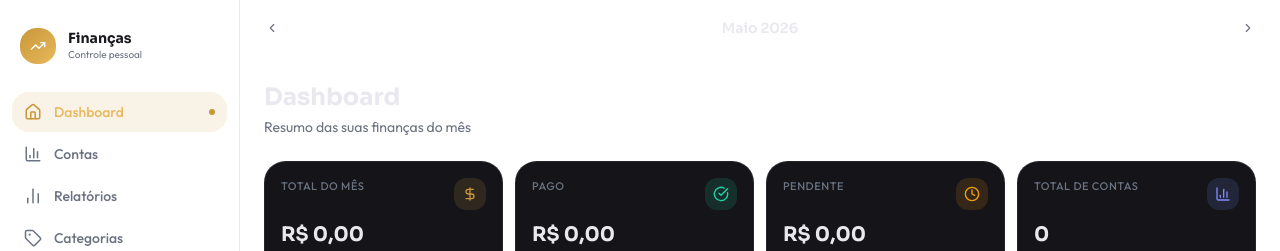
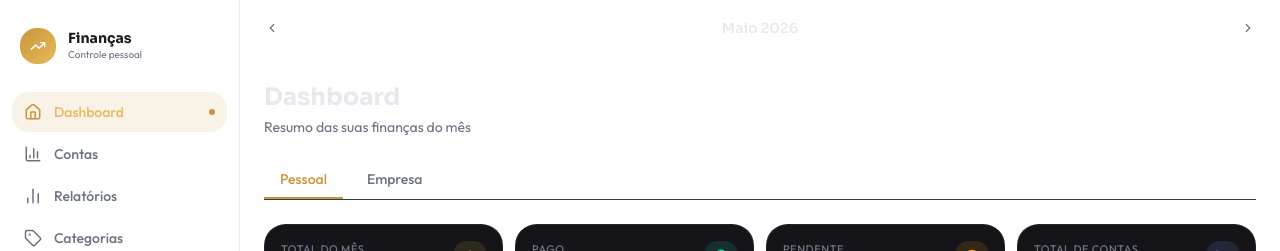
Before and after one commit to mdoliveiira/APP-DE-CONTROLE-FINANCEIRO, a Next.js app: page /dashboard in a window 1280 px wide. Shown: the top 251 px of the page. Built offline with nearby package versions, Linux system fonts and the light colour scheme; no server answers; the database is empty.

Commit message:
Add Pessoal/Empresa tabs to dashboard and expenses page with entity_type filtering

```diff
--- a/src/app/(app)/dashboard/page.tsx
+++ b/src/app/(app)/dashboard/page.tsx
@@ -4,13 +4,14 @@ import { SummaryCards } from '@/components/dashboard/SummaryCards';
 import { ExpenseChart } from '@/components/dashboard/ExpenseChart';
 import { UpcomingBills } from '@/components/dashboard/UpcomingBills';
 import { BudgetProgress } from '@/components/dashboard/BudgetProgress';
-import type { Expense, Category, Budget } from '@/lib/types';
+import type { Expense, Category, Budget, EntityType } from '@/lib/types';
 import { addDays, isWithinInterval } from 'date-fns';
+import Link from 'next/link';
 
 export default async function DashboardPage({
   searchParams,
 }: {
-  searchParams: Promise<{ month?: string }>;
+  searchParams: Promise<{ month?: string; entity_type?: string }>;
 }) {
   const params = await searchParams;
   const supabase = await createClient();
@@ -19,18 +20,21 @@ export default async function DashboardPage({
   const now = new Date();
   const currentMonth = `${now.getFullYear()}-${String(now.getMonth() + 1).padStart(2, '0')}`;
   const month = params.month || currentMonth;
+  const entityType = (params.entity_type || 'pessoal') as EntityType;
 
   const { data: expenses } = await supabase
     .from('expenses')
     .select('*')
     .eq('user_id', user?.id)
     .eq('month', month)
+    .eq('entity_type', entityType)
     .order('due_date', { ascending: true });
 
   const { data: categories } = await supabase
     .from('categories')
     .select('*')
-    .eq('user_id', user?.id);
+    .eq('user_id', user?.id)
+    .eq('entity_type', entityType);
 
   const { data: budgets } = await supabase
     .from('budgets')
@@ -88,6 +92,45 @@ export default async function DashboardPage({
           </p>
         </div>
 
+        <div className="flex gap-2 border-b" style={{ borderColor: '#374151' }}>
+          <Link
+            href={`/dashboard?month=${month}&entity_type=pessoal`}
+            className={`px-4 py-2 text-sm font-medium transition-colors ${
+              entityType === 'pessoal'
+                ? 'border-b-2'
+                : ''
+            }`}
+            style={
+              entityType === 'pessoal'
+                ? {
+                    color: '#C9973A',
+                    borderColor: '#C9973A',
+                  }
+                : { color: '#6B7280' }
+            }
+          >
+            Pessoal
+          </Link>
+          <Link
+            href={`/dashboard?month=${month}&entity_type=empresa`}
+            className={`px-4 py-2 text-sm font-medium transition-colors ${
+              entityType === 'empresa'
+                ? 'border-b-2'
+                : ''
+            }`}
+            style={
+              entityType === 'empresa'
+                ? {
+                    color: '#C9973A',
+                    borderColor: '#C9973A',
+                  }
+                : { color: '#6B7280' }
+            }
+          >
+            Empresa
+          </Link>
+        </div>
+
         <SummaryCards
           totalAmount={totalAmount}
           totalPaid={totalPaid}
--- a/src/app/(app)/expenses/page.tsx
+++ b/src/app/(app)/expenses/page.tsx
@@ -7,12 +7,12 @@ import { Plus } from 'lucide-react';
 import Link from 'next/link';
 import { format } from 'date-fns';
 import { isOverdue } from '@/lib/utils/date';
-import type { Expense, Category } from '@/lib/types';
+import type { Expense, Category, EntityType } from '@/lib/types';
 
 export default async function ExpensesPage({
   searchParams,
 }: {
-  searchParams: Promise<{ month?: string; status?: string; category_id?: string; search?: string }>;
+  searchParams: Promise<{ month?: string; status?: string; category_id?: string; search?: string; entity_type?: string }>;
 }) {
   const params = await searchParams;
   const supabase = await createClient();
@@ -24,12 +24,14 @@ export default async function ExpensesPage({
   const status = params.status || 'todas';
   const categoryId = params.category_id || null;
   const search = params.search || null;
+  const entityType = (params.entity_type || 'pessoal') as EntityType;
 
   let query = supabase
     .from('expenses')
     .select('*')
     .eq('user_id', user?.id)
     .eq('month', month)
+    .eq('entity_type', entityType)
     .order('due_date', { ascending: true });
 
   // Apply status filter
@@ -87,6 +89,45 @@ export default async function ExpensesPage({
           </Link>
         </div>
 
+        <div className="flex gap-2 border-b" style={{ borderColor: '#374151' }}>
+          <Link
+            href={`/expenses?month=${month}&entity_type=pessoal`}
+            className={`px-4 py-2 text-sm font-medium transition-colors ${
+              entityType === 'pessoal'
+                ? 'border-b-2'
+                : ''
+            }`}
+            style={
+              entityType === 'pessoal'
+                ? {
+                    color: '#C9973A',
+                    borderColor: '#C9973A',
+                  }
+                : { color: '#6B7280' }
+            }
+          >
+            Pessoal
+          </Link>
+          <Link
+            href={`/expenses?month=${month}&entity_type=empresa`}
+            className={`px-4 py-2 text-sm font-medium transition-colors ${
+              entityType === 'empresa'
+                ? 'border-b-2'
+                : ''
+            }`}
+            style={
+              entityType === 'empresa'
+                ? {
+                    color: '#C9973A',
+                    borderColor: '#C9973A',
+                  }
+                : { color: '#6B7280' }
+            }
+          >
+            Empresa
+          </Link>
+        </div>
+
         <ExpenseFilters categories={categories || []} />
 
         <ExpenseList
```
